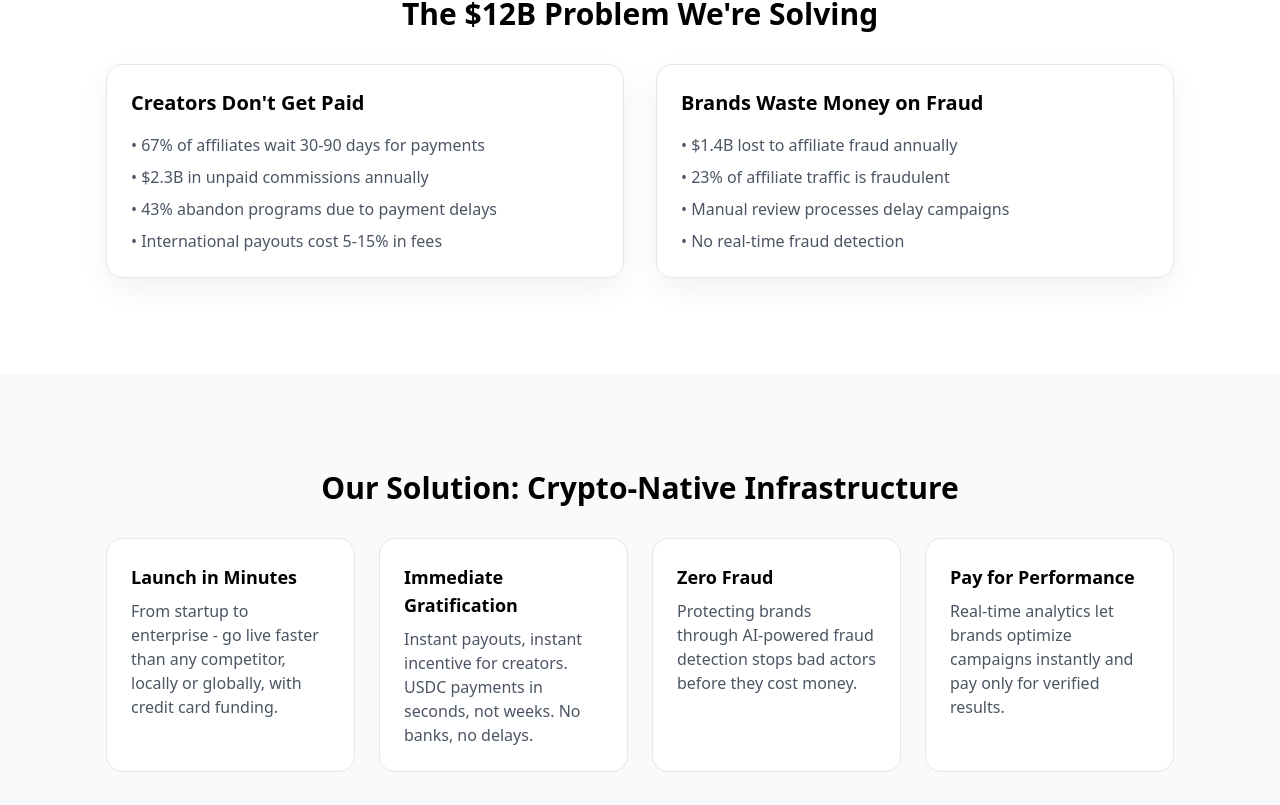
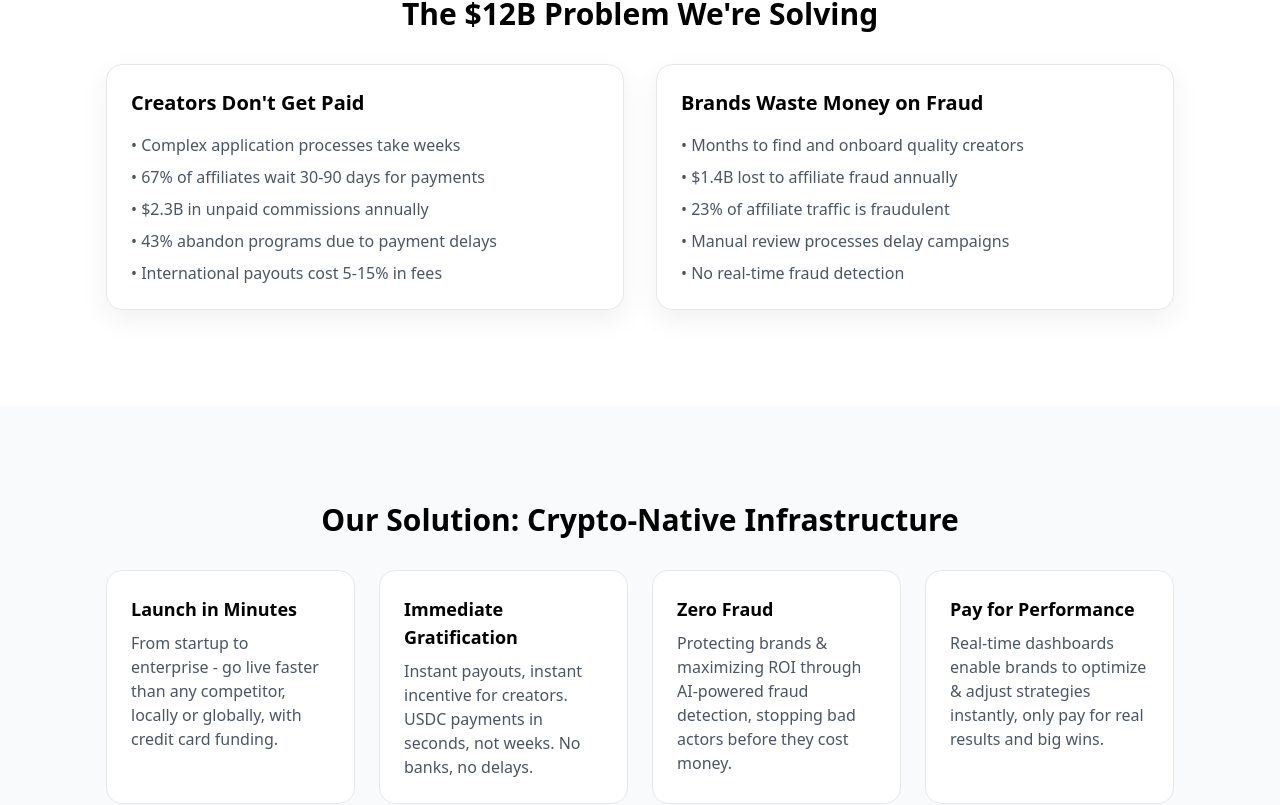
Before and after one commit to mihailistov/refpool-landing, a Next.js app: page /investors in a window 1280 px wide. Shown: the part 775-1580 px from the top of the page. Built offline with nearby package versions, Linux system fonts and the light colour scheme.

Commit message:
investor deck improvement

```diff
--- a/pages/investors.tsx
+++ b/pages/investors.tsx
@@ -46,6 +46,7 @@ export default function Investors() {
               <div className="card shadow-soft">
                 <h3 className="text-xl font-semibold mb-4">Creators Don't Get Paid</h3>
                 <ul className="space-y-2 text-gray-600">
+                  <li>• Complex application processes take weeks</li>
                   <li>• 67% of affiliates wait 30-90 days for payments</li>
                   <li>• $2.3B in unpaid commissions annually</li>
                   <li>• 43% abandon programs due to payment delays</li>
@@ -55,6 +56,7 @@ export default function Investors() {
               <div className="card shadow-soft">
                 <h3 className="text-xl font-semibold mb-4">Brands Waste Money on Fraud</h3>
                 <ul className="space-y-2 text-gray-600">
+                  <li>• Months to find and onboard quality creators</li>
                   <li>• $1.4B lost to affiliate fraud annually</li>
                   <li>• 23% of affiliate traffic is fraudulent</li>
                   <li>• Manual review processes delay campaigns</li>
@@ -80,11 +82,11 @@ export default function Investors() {
               </div>
               <div className="card">
                 <div className="text-lg font-semibold mb-2">Zero Fraud</div>
-                <p className="text-gray-600">Protecting brands through AI-powered fraud detection stops bad actors before they cost money.</p>
+                <p className="text-gray-600">Protecting brands & maximizing ROI through AI-powered fraud detection, stopping bad actors before they cost money.</p>
               </div>
               <div className="card">
                 <div className="text-lg font-semibold mb-2">Pay for Performance</div>
-                <p className="text-gray-600">Real-time analytics let brands optimize campaigns instantly and pay only for verified results.</p>
+                <p className="text-gray-600">Real-time dashboards enable brands to optimize & adjust strategies instantly, only pay for real results and big wins.</p>
               </div>
             </div>
           </div>
```
